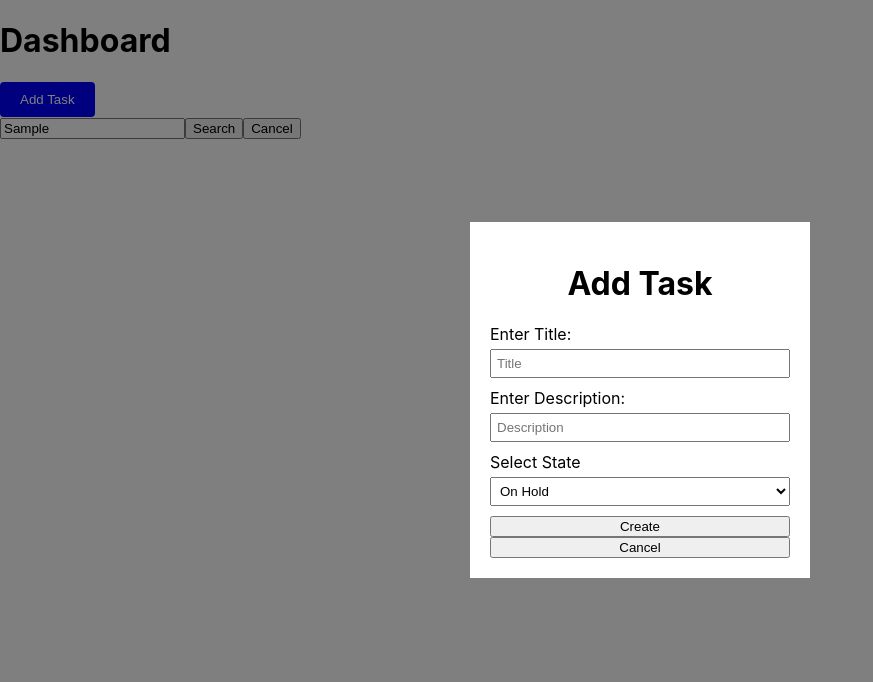
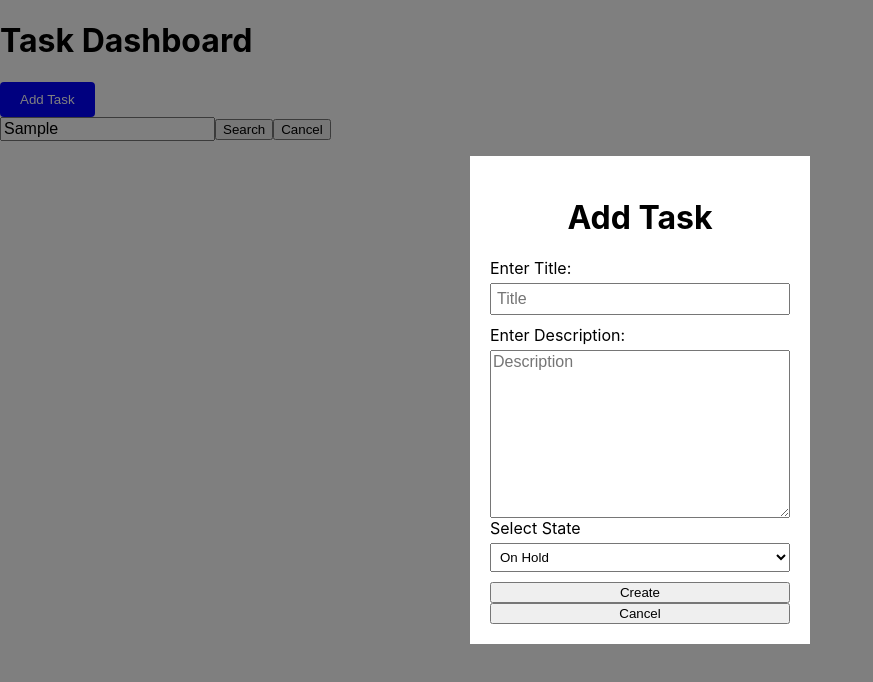
Before and after one commit to shamitaaa/taskapp, a React (Create React App) app: page / in a window 1280 px wide. Both pictures are taken after typing "Sample" into the empty fields and a click on the button "Add Task". Shown: the top 682 px of the page, without its empty margins (0-873 px from the left). Built offline with nearby package versions, Linux system fonts and the light colour scheme.

Commit message:
added validation and maxid to fix counter issue

```diff
--- a/src/components/AddData.js
+++ b/src/components/AddData.js
@@ -1,4 +1,5 @@
 import { useState } from "react";
+import '../index.css';
 
 const AddCard = ({ onInputListUpdate, onCancel, counter, updateCounter }) => {
 
@@ -14,7 +15,7 @@ const AddCard = ({ onInputListUpdate, onCancel, counter, updateCounter }) => {
       ...prevInput,
       [name]: value,
     }));
-   }
+  }
 
   //called on submit. id generated here. insert newinput into prev list. resets initial to empty and on hold.
   const submitHandler = (event) => {
@@ -40,28 +41,33 @@ const AddCard = ({ onInputListUpdate, onCancel, counter, updateCounter }) => {
             Enter Title:
           </label>
           <input
+            required
             name="title"
             type="text"
             placeholder="Title"
+            maxLength={250}
             value={input.title || ""}
             onChange={inputHandler}
           />
-          {/* {errors.title && <p className="error">{errors.title}</p>} */}
+
           <label>
             Enter Description:
           </label>
-          <input
+          {/* <input
+            required
             name="desc"
             type="text"
             placeholder="Description"
+            maxLength={500}
             value={input.desc || ""}
             onChange={inputHandler}
-          />
-          {/* {errors.desc && <p className="error">{errors.desc}</p>} */}
+          /> */}
+          <textarea required name="desc" placeholder="Description" maxLength={500} value={input.desc || ""} onChange={inputHandler} rows="9" cols="70" />
+
           <label>
             Select State
           </label>
-          <select name="status" value={input.status} onChange={inputHandler}>
+          <select required name="status" value={input.status} onChange={inputHandler}>
             <option value="On Hold">On Hold</option>
             <option value="To Do">To Do</option>
             <option value="In Dev">In Dev</option>
@@ -70,7 +76,7 @@ const AddCard = ({ onInputListUpdate, onCancel, counter, updateCounter }) => {
             <option value="In QA">In QA</option>
             <option value="QA Done">QA Done</option>
           </select>
-          {/* {errors.status && <p className="error">{errors.status}</p>} */}
+
           <button type="submit">Create</button>
           <button type="button" onClick={handleCancel}>Cancel</button>
         </form>
--- a/src/components/Dashboard.js
+++ b/src/components/Dashboard.js
@@ -14,16 +14,6 @@ const Dashboard = () => {
     //get inputlist or empty array and assign to initialstate variable.
     const initialState = JSON.parse(localStorage.getItem("inputList")) || [];
 
-    // const getCounterFromStorage = () => {
-    //     const counter = localStorage.getItem("counter");
-    //     return counter ? parseInt(counter) : 0;
-    //   };
-
-    //   const updateCounter = (newCounter) => {
-    //     localStorage.setItem("counter", newCounter.toString());
-    //     setCounter(newCounter);
-    //   };
-
     const [showPopup, setShowPopup] = useState(false);
     const [showEditPopup, setShowEditPopup] = useState(false);
     const [showViewPopup, setShowViewPopup] = useState(false);
@@ -32,7 +22,6 @@ const Dashboard = () => {
     const [inputList, setInputList] = useState(initialState);
     const [filteredInputList, setFilteredInputList] = useState([]);
     const [searchTerm, setSearchTerm] = useState("");
-    const [counter, setCounter] = useState(initialState.length);
 
     const updateCounter = (value) => {
         setCounter(value);
@@ -60,9 +49,17 @@ const Dashboard = () => {
         localStorage.setItem("inputList", JSON.stringify(inputList));
     },)
 
+    //take maxid from taskid use numericid to parse and take numeric value and return numericid as max if it is greater>max
+    const maxId = initialState.reduce((max, task) => {
+        const numericId = parseInt(task.id.split('-')[1]);
+        if (!isNaN(numericId) && numericId > max) {
+            return numericId;
+        }
+        return max;
+    }, 0);
 
-
-
+    //pass maxid to counter
+    const [counter, setCounter] = useState(maxId);
 
     //used for search so that updated values will also show.
     const handleInputListUpdate = (newInputList) => {
@@ -128,14 +125,14 @@ const Dashboard = () => {
     return (
         <>
             <div className="dashboard">
-                <h1>Dashboard</h1>
+                <h1>Task Dashboard</h1>
 
                 <button className="blue-button" onClick={togglePopup}>Add Task</button>
                 {showPopup && (
                     <div className="popup-overlay">
                         <div className="popup">
                             <AddCard onInputListUpdate={handleInputListUpdate} onCancel={togglePopup} counter={counter}
-  updateCounter={updateCounter}/>
+                                updateCounter={updateCounter} />
                         </div>
                     </div>
                 )}
--- a/src/index.css
+++ b/src/index.css
@@ -18,10 +18,13 @@ code {
 }
 
 .card {
+  display: flex;
+  flex-direction: column;
+  align-items: center;
+  justify-content: center;
   border: 1px solid gray;
-  border-radius: 5px;
-  padding: 10px;
-  margin: 10px;
+  padding: 1rem;
+  margin: 0.5rem;
 }
 
 .popup-overlay {
@@ -53,16 +56,6 @@ code {
   display: flex;
   flex-wrap: wrap;
   justify-content: center;
-}
-
-.card {
-  display: flex;
-  flex-direction: column;
-  align-items: center;
-  justify-content: center;
-  border: 1px solid #ccc;
-  padding: 1rem;
-  margin: 0.5rem;
 }
 
 .card-text {
@@ -97,11 +90,6 @@ code {
 .edit-task select {
   padding: 5px;
   margin-bottom: 10px;
-}
-
-.button-container {
-  display: flex;
-  justify-content: center;
 }
 
 .button-container button {
@@ -140,3 +128,8 @@ code {
   border-radius: 4px;
   cursor: pointer;
 }
+
+input, textarea {
+  font-family: arial, sans-serif;
+  font-size: 1.00em;
+}
```
Lines whose indentation alone changed are shown as unchanged.
